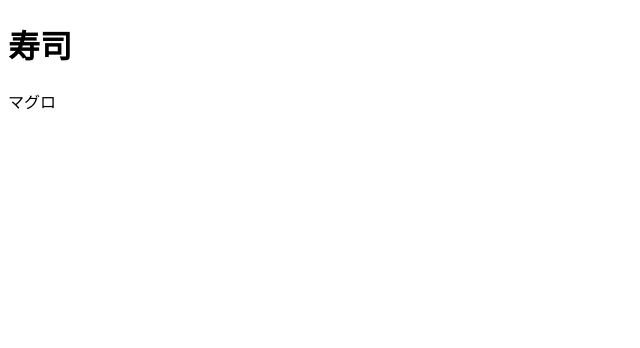
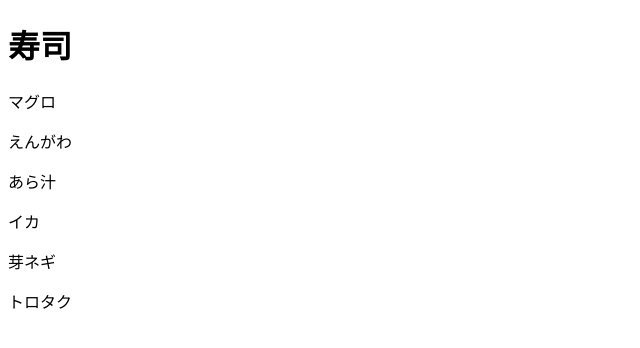
Before and after one commit to yudai-ez/github_hands_on_4, a plain HTML site: page index.html in a window 1280 px wide. Shown: the whole page, without its empty margins (0-640 px from the left). Drawn offline with Linux system fonts and the light colour scheme.

Commit message:
好きな寿司ネタを追加。あら汁は寿司ネタ外かもしれないので要検討

```diff
--- a/index.html
+++ b/index.html
@@ -7,5 +7,10 @@
   <body>
     <h1>寿司</h1>
     <p>マグロ</p>
+    <p>えんがわ</p>
+    <p>あら汁</p>
+    <p>イカ</p>
+    <p>芽ネギ</p>
+    <p>トロタク</p>
   </body>
 </html>
```
